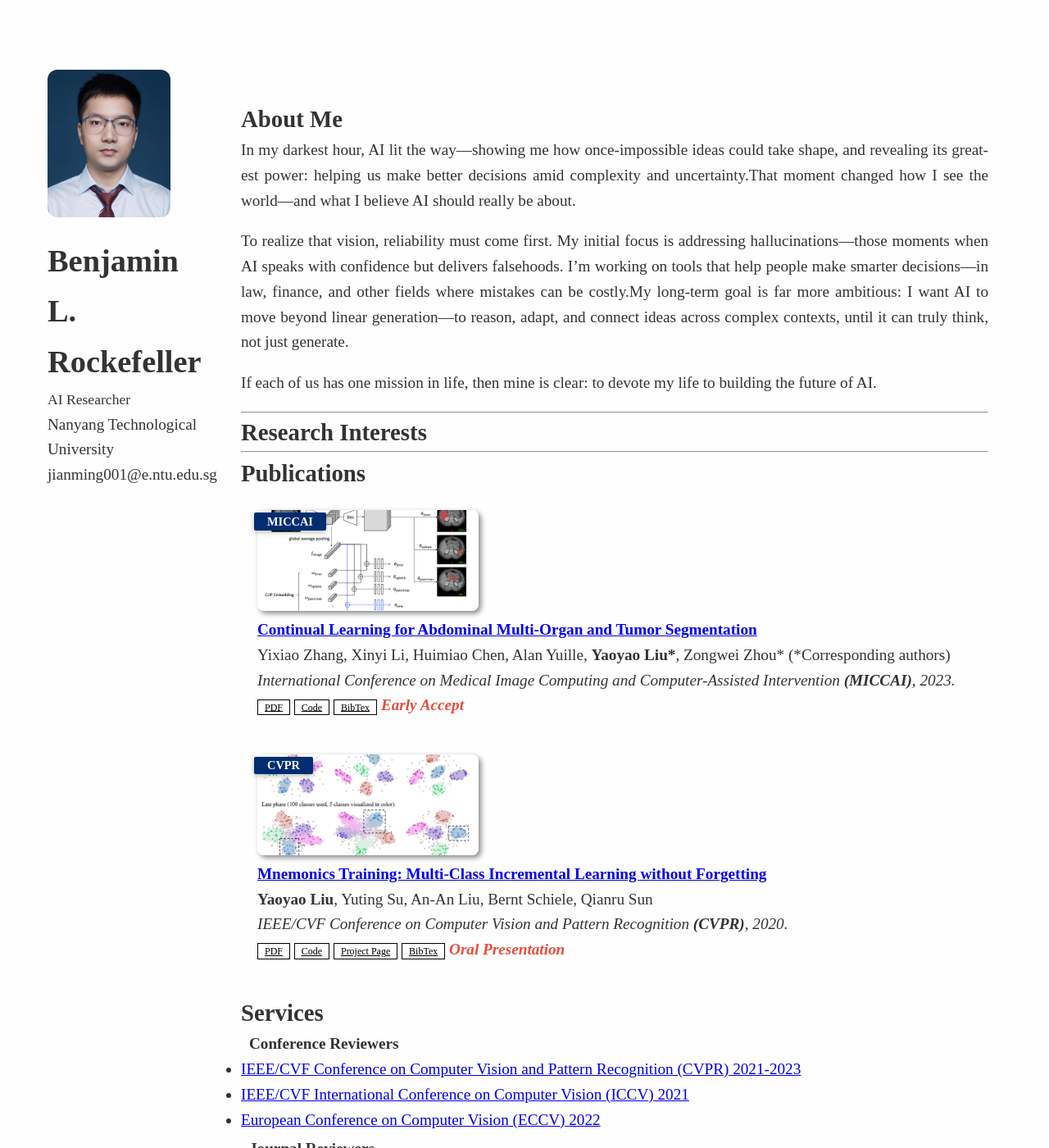
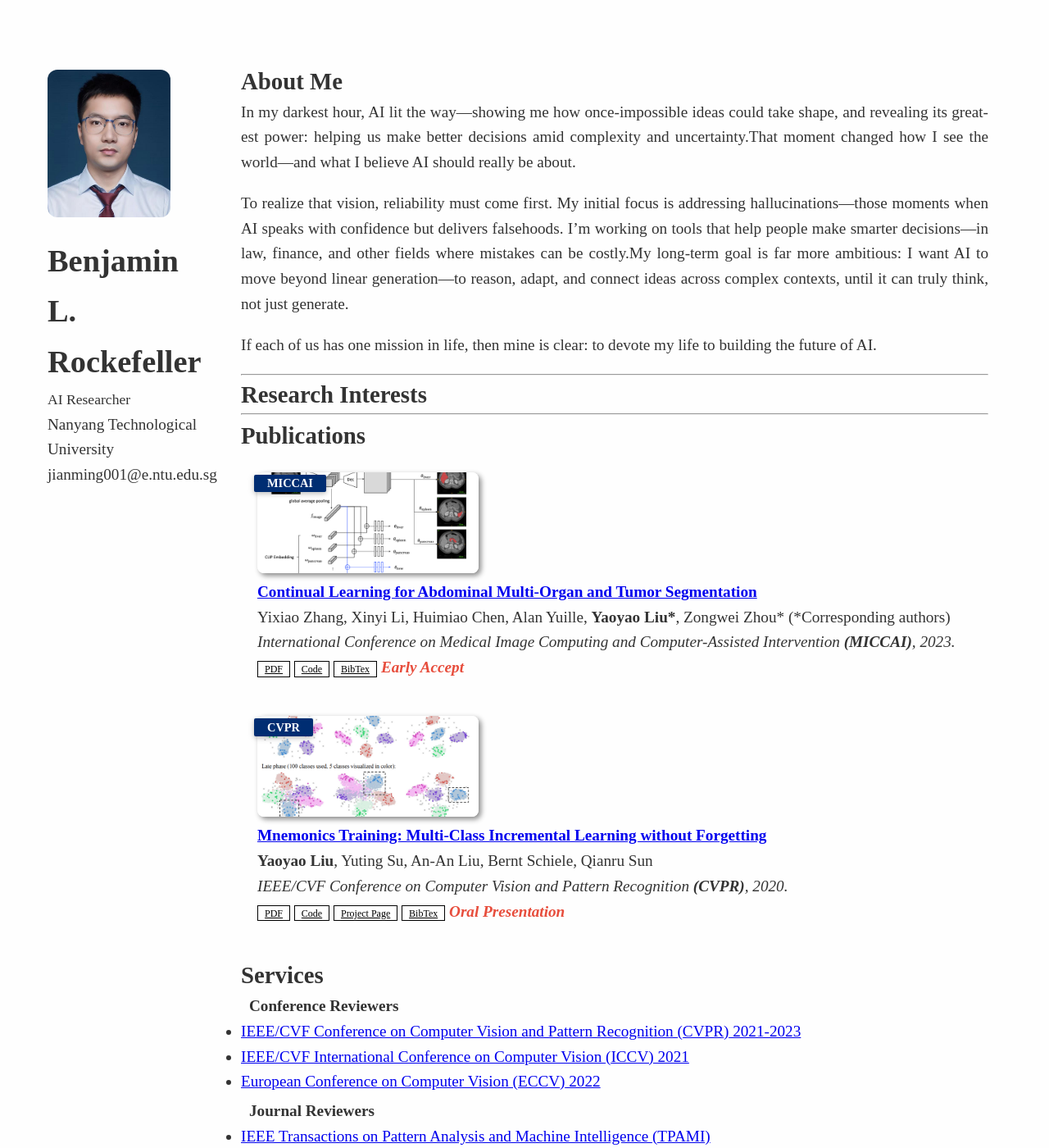
Before and after one commit to BenjaminRockefeller/benjaminrockefeller.github.io, a Jekyll site: the page built from index.md, in a window 1280 px wide and 1400 px high. Shown: the whole window at 82% size. Built offline with Jekyll 4.4.1, drawn with Linux system fonts in a browser that asks for light colours; a style sheet for code colours, icons or effects is not loaded; our own code applies the rules of GitHub Pages for plain Markdown files.

Commit message:
Update minimal-light.scss

```diff
--- a/_sass/minimal-light.scss
+++ b/_sass/minimal-light.scss
@@ -124,7 +124,7 @@ section {
   margin-left: 220px;        /* 为固定头像栏预留空间 */
   padding-left: 1.5rem;
   padding-right: 1.5rem;
-  padding-top: 4.5rem;
+  padding-top: 1.6rem;
   max-width: 1200px;         /* ✅ 原950提升至1200 */
   font-size: 1.2rem;
   line-height: 1.6;
```
